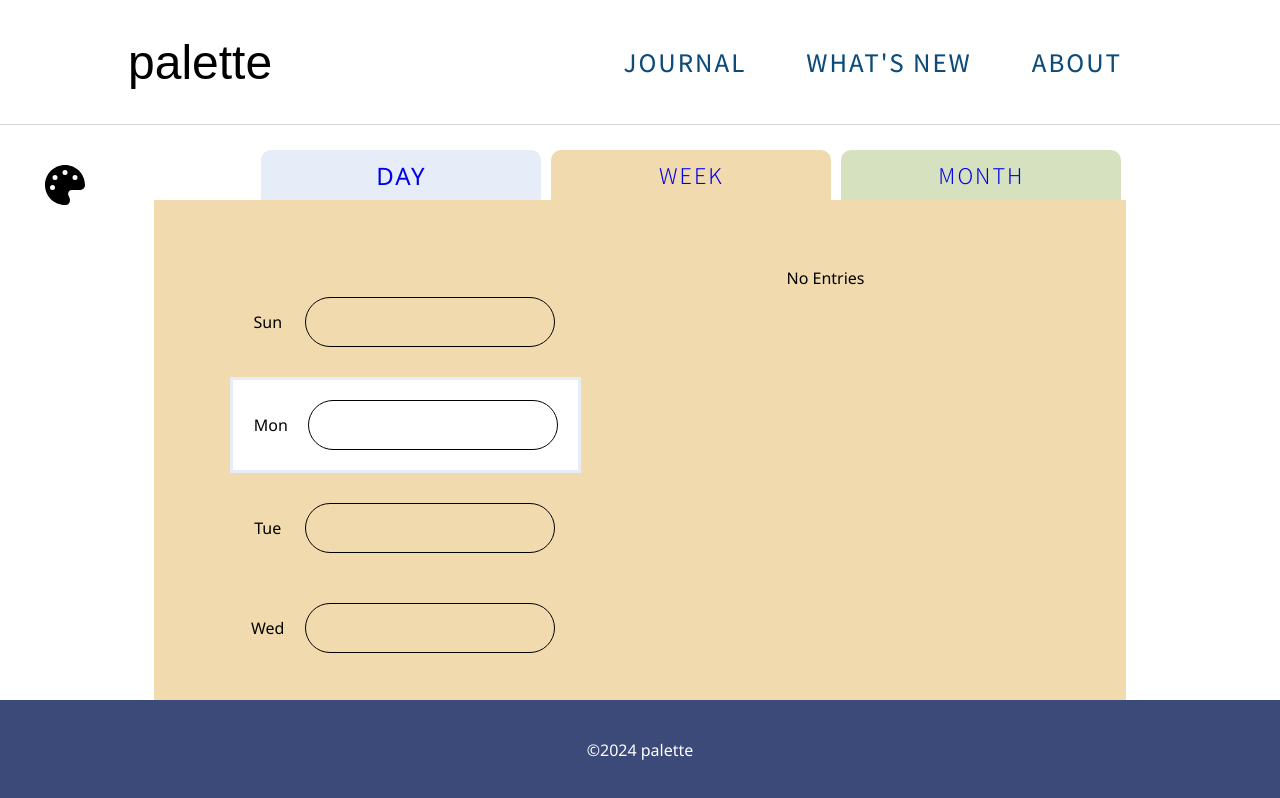
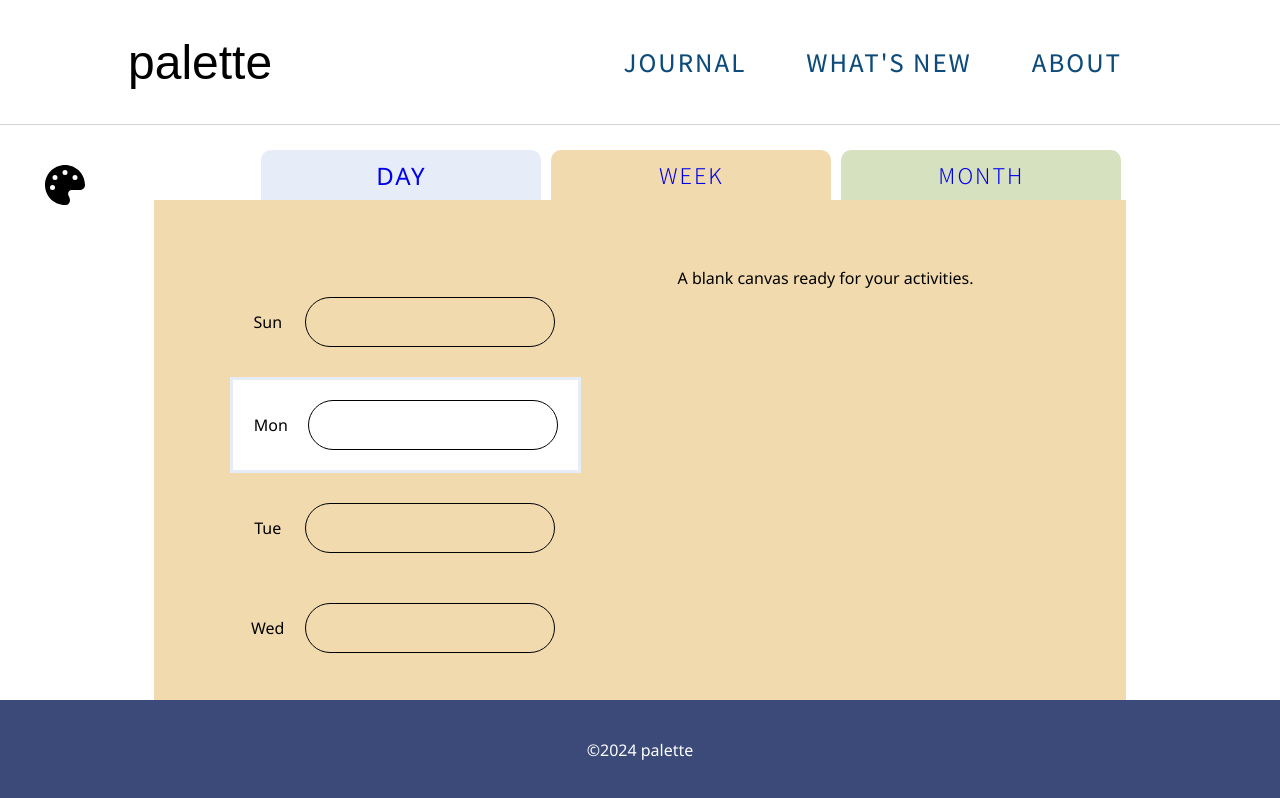
Before and after one commit to taujeng/palette, a Next.js app: page /week in a window 1280 px wide. Both pictures are taken after a click on the button 703 px from the left and 495 px from the top of the page. Built offline with nearby package versions, Linux system fonts and the light colour scheme.

Commit message:
Add some phrases for empty days

```diff
--- a/src/app/week/page.tsx
+++ b/src/app/week/page.tsx
@@ -40,6 +40,16 @@ const Week = () => {
     setSelectedEntries(allEntries || []);
   }, [state, chosenWeekDay]);
 
+  const emptyPhrases = [
+    "No plans yet...",
+    "This day is open for possibilities!",
+    "A blank slate.",
+    "Nothing here yet...",
+    "A blank canvas ready for your activities."
+  ]
+
+  const randomPhrase = emptyPhrases[Math.floor(Math.random()* emptyPhrases.length)]
+
   const changeWeekDay = (day: string) => {
     setChosenWeekDay(day);
   }
@@ -76,7 +86,7 @@ const Week = () => {
                 />
               ))
               :
-              ( <p>No Entries</p>)
+              ( <p>{randomPhrase}</p>)
             }
           </div>
         </div>
```
